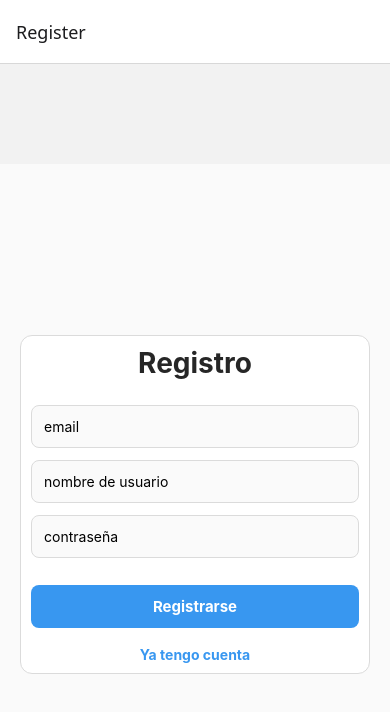
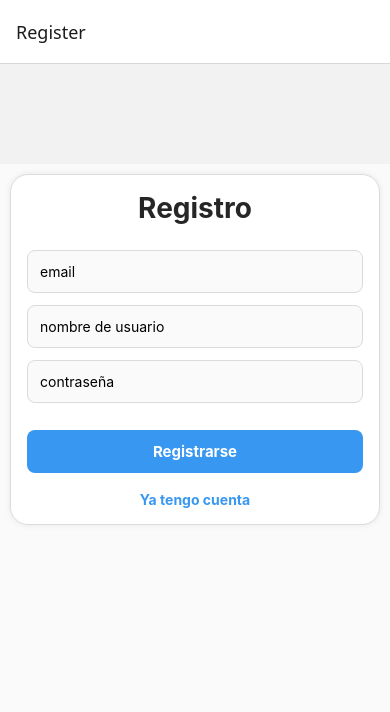
Before and after one commit to maispuru/programacion03-pi-aispuru-villafane-blousson, a React Native app in the folder demo-expo/: screen /Register in a window 390 px wide. Shown: the top 712 px of the page. Built offline with nearby package versions, Linux system fonts and the light colour scheme.

Commit message:
Stack anidado y solucion errores

```diff
--- a/demo-expo/src/componentes/Camara.js
+++ b/demo-expo/src/componentes/Camara.js
@@ -80,10 +80,10 @@ return (
 
 const styles = StyleSheet.create({
     container: {
-        flex: 1,
+        flex: 4,
     },
     camara:{
-        flex: 1,
+        flex: 20,
     },
    shootButton:{
         flex: 1,
--- /dev/null
+++ b/demo-expo/src/navegacion/HomeStack.js
@@ -0,0 +1,16 @@
+import { createNativeStackNavigator } from '@react-navigation/native-stack';
+import Home from '../screens/Home';
+import ComentarPosteo from '../screens/ComentarPosteo';
+
+const HomeStack = createNativeStackNavigator();
+
+function HomeStackScreen() {
+    return (
+        <HomeStack.Navigator>
+            <HomeStack.Screen name="HomeFeed" component={Home} options={{ headerShown: false }}/>
+            <HomeStack.Screen name="ComentarPosteo" component={ComentarPosteo} options={{ headerShown: false }}/>
+        </HomeStack.Navigator>
+    );
+}
+
+export default HomeStackScreen;
--- a/demo-expo/src/navegacion/Stack.js
+++ b/demo-expo/src/navegacion/Stack.js
@@ -1,11 +1,9 @@
-import { View, Text, Pressable,StyleSheet  } from 'react-native';
 import { NavigationContainer } from '@react-navigation/native';
 import { createNativeStackNavigator } from '@react-navigation/native-stack';
 import Login from '../screens/Login';
 import Register from '../screens/Register';
-import ComentarPosteo from '../screens/ComentarPosteo';
+import Tab from '../navegacion/Tabs';
 
-import Tab from '../navegacion/Tabs';
 const Stack = createNativeStackNavigator();
 
 function Stacks(){
@@ -13,11 +11,11 @@ return (
         <NavigationContainer>
             <Stack.Navigator>
                 <Stack.Screen name="Register" component={Register} />
-        <Stack.Screen name="Login" component={ Login } />
-        <Stack.Screen name="ComentarPosteo" component={ ComentarPosteo } />
-        <Stack.Screen name="Tab" component={ Tab } />
+                <Stack.Screen name="Login" component={Login} />
+                <Stack.Screen name="Tab" component={Tab} />
             </Stack.Navigator>
         </NavigationContainer>
-)
+    );
 }
+
 export default Stacks;
--- a/demo-expo/src/navegacion/Tabs.js
+++ b/demo-expo/src/navegacion/Tabs.js
@@ -1,22 +1,18 @@
-import { View, Text, Pressable,StyleSheet  } from 'react-native';
-import { NavigationContainer } from '@react-navigation/native';
 import { createBottomTabNavigator } from '@react-navigation/bottom-tabs';
-import Home from '../screens/Home';
-import Perfil from '../screens/Profile';
+import HomeStackScreen from './HomeStack';
 import CreatePost from '../screens/CreatePost';
 import Profile from '../screens/Profile';
-
 
 const Tab = createBottomTabNavigator();
 
 function Tabs(){
-return (
-   <Tab.Navigator>
-      <Tab.Screen name="Home" component={ Home } />
-      <Tab.Screen name="CreatePost" component={ CreatePost } />
-      <Tab.Screen name="Profile" component={ Profile } />
-   </Tab.Navigator>
+    return (
+        <Tab.Navigator>
+            <Tab.Screen name="Home" component={HomeStackScreen} />
+            <Tab.Screen name="CreatePost" component={CreatePost} />
+            <Tab.Screen name="Profile" component={Profile} />
+        </Tab.Navigator>
+    );
+}
 
-)
-}
 export default Tabs;
--- a/demo-expo/src/screens/ComentarPosteo.js
+++ b/demo-expo/src/screens/ComentarPosteo.js
@@ -59,7 +59,6 @@ function ComentarPosteo(props) {
                 placeholder='Comentá acá tu post...'
                 onChangeText={(texto) => setComentario(texto)}
                 value={comentario}
-                multiline={true}
             />
             <Pressable
                 style={styles.boton}
--- a/demo-expo/src/screens/Login.js
+++ b/demo-expo/src/screens/Login.js
@@ -69,6 +69,7 @@ const styles = StyleSheet.create({
         justifyContent: 'start',
         padding: 10,
         marginTop: 100,
+        borderRadius:8,
     },
 
     card: {
@@ -76,6 +77,7 @@ const styles = StyleSheet.create({
         borderWidth: 1,
         borderColor: '#dbdbdb',
         padding: 20,
+        borderRadius:8,
     },
 
     titulo: {
--- a/demo-expo/src/screens/Profile.js
+++ b/demo-expo/src/screens/Profile.js
@@ -1,4 +1,3 @@
-import React, { useEffectEvent } from "react";
 import { useState, useEffect } from 'react';
 import { View, Text, Pressable, FlatList, StyleSheet } from 'react-native';
 import { auth } from '../firebase/config';
--- a/demo-expo/src/screens/Register.js
+++ b/demo-expo/src/screens/Register.js
@@ -74,17 +74,21 @@ const styles = StyleSheet.create({
     container: {
         flex: 1,
         backgroundColor: '#fafafa',
-        justifyContent: 'center',
-        padding: 20,
+        justifyContent: 'start',
+        padding: 10,
         marginTop: 100,
     },
 
     card: {
         backgroundColor: 'white',
         borderWidth: 1,
-        borderColor: '#dbdbdb',
-        borderRadius: 12,
-        padding: 10,
+        borderColor: '#dcdcdc',
+        borderRadius: 18,
+        padding: 16,
+        shadowColor: '#000',
+        shadowOpacity: 0.08,
+        shadowRadius: 6,
+        elevation: 3,
     },
 
     titulo: {
```
Lines whose indentation alone changed are shown as unchanged.
